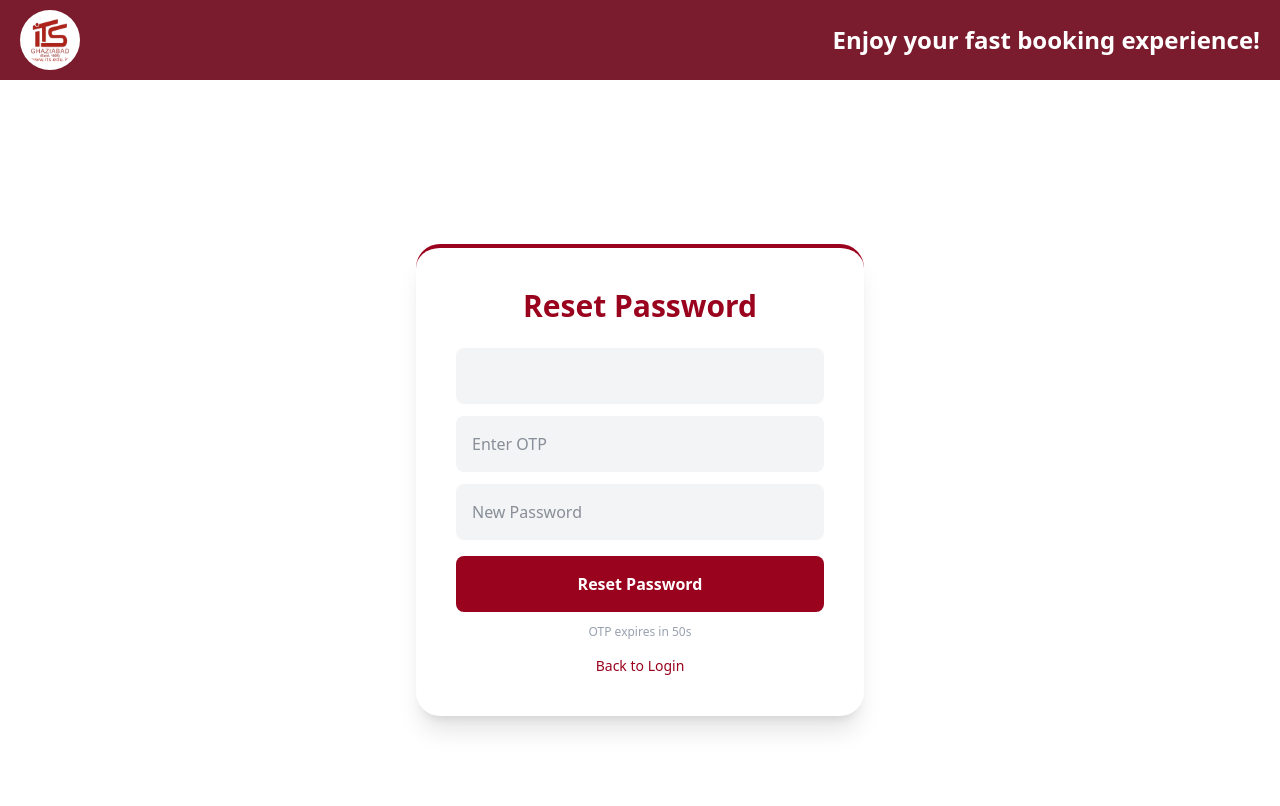
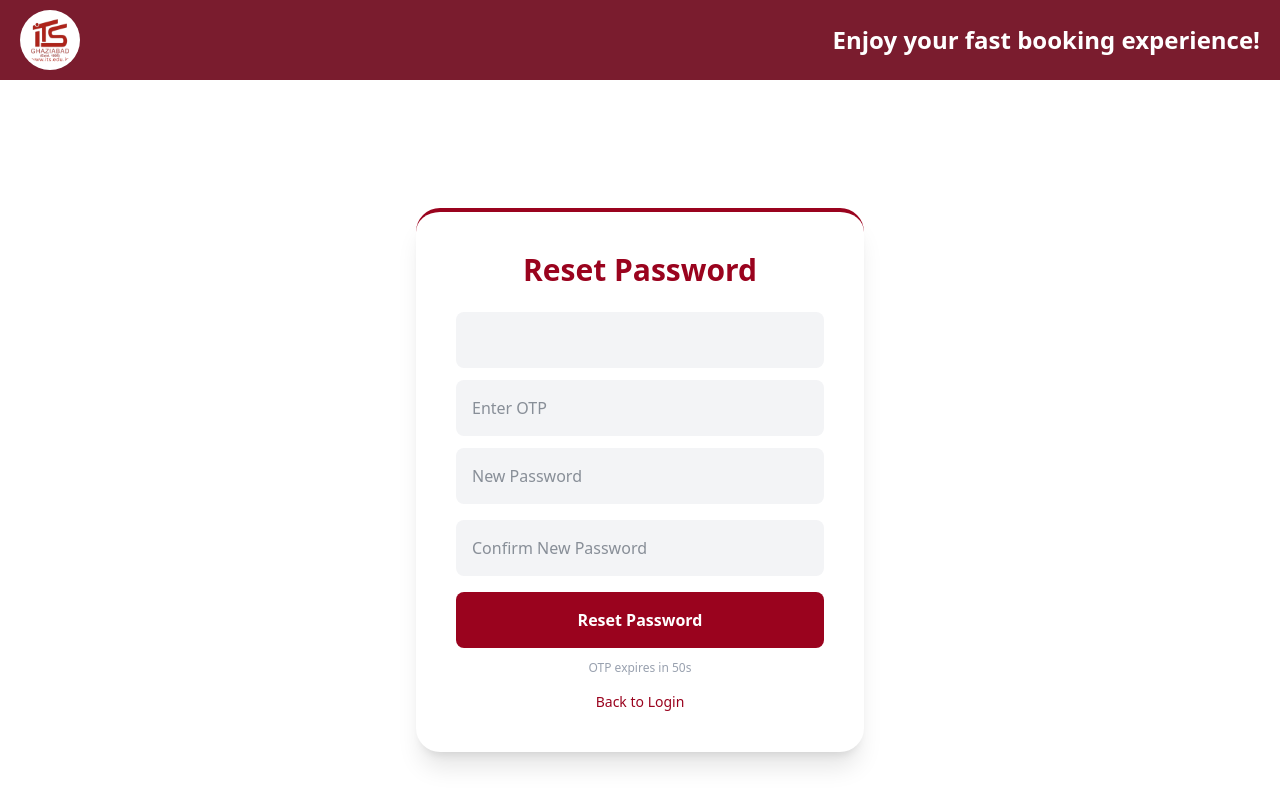
Before and after one commit to pandeykarmanya/Booking-website, a React (Vite) app in the folder app/: page /reset-password in a window 1280 px wide. Shown: the top 806 px of the page. Built offline with nearby package versions, Linux system fonts and the light colour scheme; no server answers.

Commit message:
feat: Add password confirmation to ResetPassword component and validate matching passwords

```diff
--- a/app/src/pages/ResetPassword.jsx
+++ b/app/src/pages/ResetPassword.jsx
@@ -13,6 +13,7 @@ function ResetPassword() {
     email: emailFromURL || "",
     otp: "",
     newPassword: "",
+    confirmPassword: "",
   });
 
   const [loading, setLoading] = useState(false);
@@ -33,11 +34,21 @@ function ResetPassword() {
 
   const handleSubmit = async (e) => {
     e.preventDefault();
-    setLoading(true);
     setMessage("");
 
+    if (form.newPassword !== form.confirmPassword) {
+      setMessage("Passwords do not match");
+      return;
+    }
+
+    setLoading(true);
+
     try {
-      const res = await resetPassword(form);
+      const res = await resetPassword({
+        email: form.email,
+        otp: form.otp,
+        newPassword: form.newPassword,
+      });
       setMessage(res.data.message);
 
       setTimeout(() => {
@@ -86,6 +97,17 @@ function ResetPassword() {
             name="newPassword"
             placeholder="New Password"
             className="w-full p-4 mb-4 rounded-lg bg-gray-100 text-gray-800 focus:outline-none focus:ring-2 focus:ring-[#9a031e]"
+            value={form.newPassword}
+            onChange={handleChange}
+            required
+          />
+
+          <input
+            type="password"
+            name="confirmPassword"
+            placeholder="Confirm New Password"
+            className="w-full p-4 mb-4 rounded-lg bg-gray-100 text-gray-800 focus:outline-none focus:ring-2 focus:ring-[#9a031e]"
+            value={form.confirmPassword}
             onChange={handleChange}
             required
           />
```
